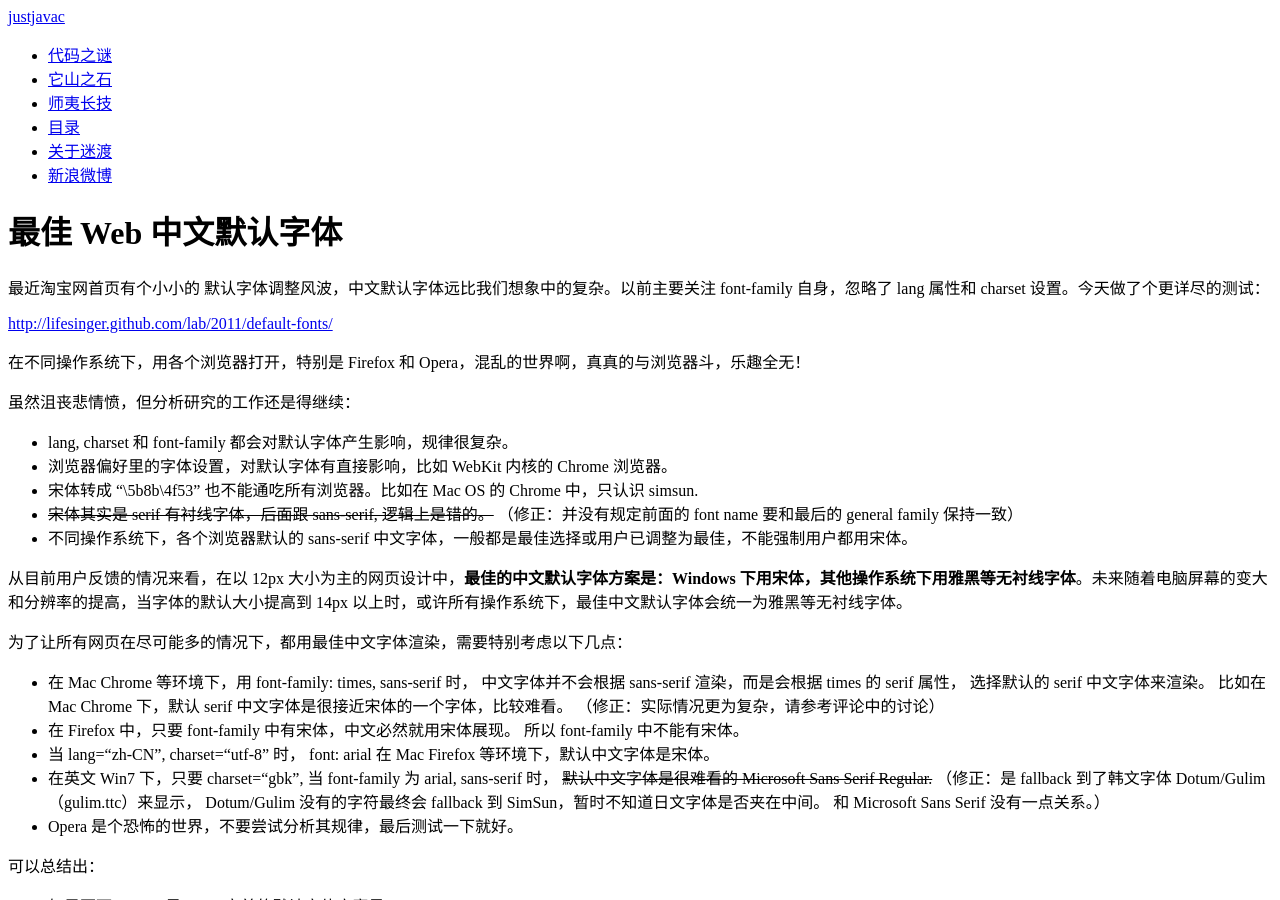
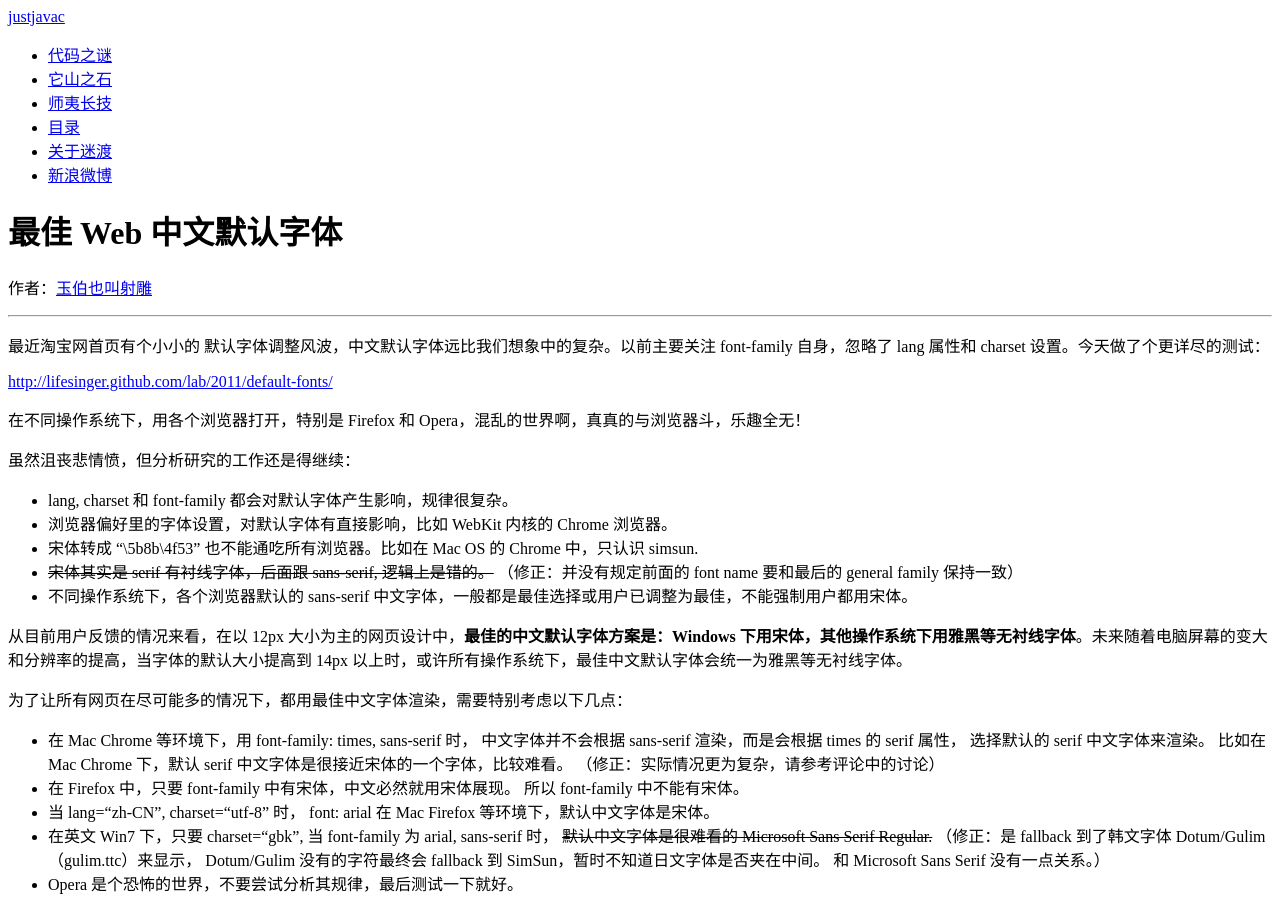
Before and after one commit to justjavac/justjavac.github.com, a Jekyll site: the page built from _posts/web/2012-04-13-best-web-default-fonts.md, in a window 1280 px wide and 900 px high. Built offline with Jekyll 4.4.1, drawn with Linux system fonts in a browser that asks for light colours; nearby versions of some CDN libraries; Markdown is read by kramdown in place of the engine named in the settings; a script that is not in the unit is left out; comment, search, counter and statistics services are not loaded.

Commit message:
add lifesinger

```diff
--- a/_posts/web/2012-04-13-best-web-default-fonts.md
+++ b/_posts/web/2012-04-13-best-web-default-fonts.md
@@ -5,6 +5,10 @@ keywords: web, 字体, css
 category : web
 tags : [web, 字体]
 ---
+
+作者：[玉伯也叫射雕](http://weibo.com/lifesinger)
+
+----------------------------------------------------
 
 最近淘宝网首页有个小小的 默认字体调整风波，中文默认字体远比我们想象中的复杂。以前主要关注 font-family 自身，忽略了 lang 属性和 charset 设置。今天做了个更详尽的测试：
 
```
